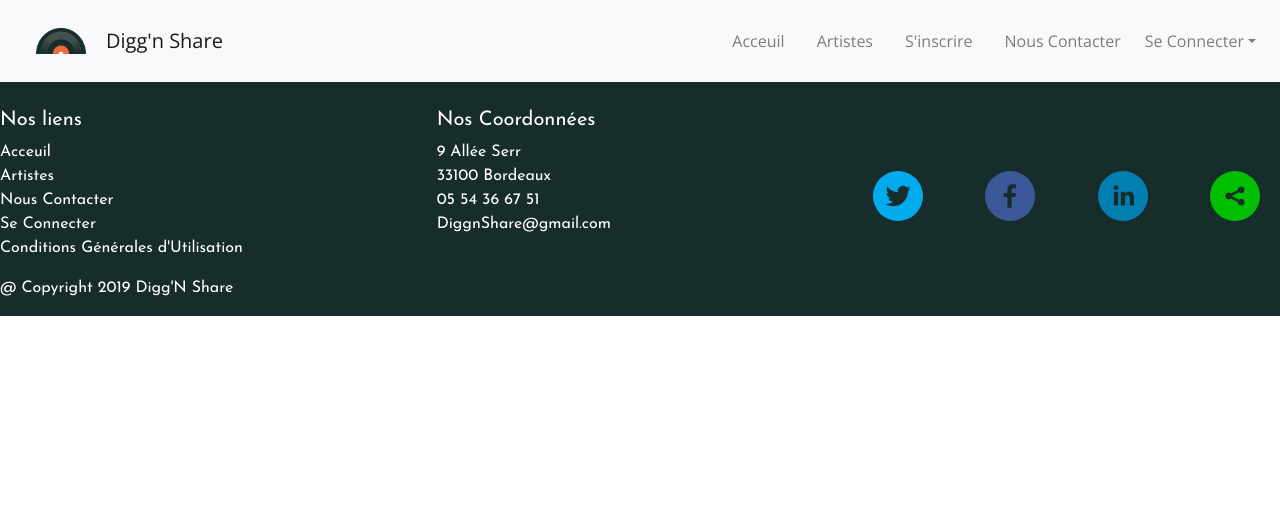
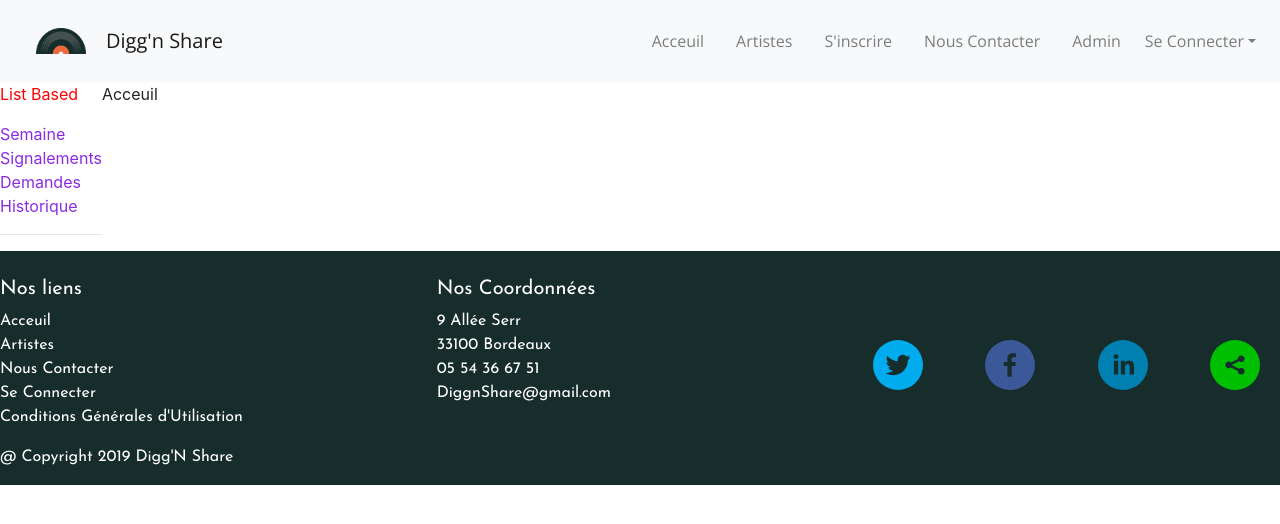
Before and after one commit to AoMirai/Projet2, a React (Create React App) app: page /admin in a window 1280 px wide. Shown: the top 524 px of the page. Built offline with nearby package versions, Linux system fonts and the light colour scheme.

Commit message:
Ajout router admin

```diff
--- /dev/null
+++ b/src/Admin/AdminAcceuil.jsx
@@ -0,0 +1,15 @@
+import React, {Component} from 'react';
+
+class AdminAcceuil extends Component {
+    render() {
+        return(
+         <div className="AdminAcceuil">
+            <p>Acceuil</p>
+         </div>
+
+    )
+ }
+
+}
+
+export default AdminAcceuil;
--- a/src/Admin/Demandes.jsx
+++ b/src/Admin/Demandes.jsx
@@ -5,7 +5,6 @@ class Demandes extends Component {
     render(){
         return(
             <div className="Demandes">
-            <Navigate />
             <p>Les premieres Demandes</p>
             </div>
 
--- a/src/Admin/Historique.jsx
+++ b/src/Admin/Historique.jsx
@@ -6,7 +6,6 @@ class Historique extends Component {
     render(){
         return(
             <div className="Historique">
-            <Navigate/>
             <p>L'historique de session</p>
             </div>
 
--- a/src/Admin/Semaine.jsx
+++ b/src/Admin/Semaine.jsx
@@ -5,8 +5,7 @@ class Semaine extends Component {
     render(){
         return(
             <div className="Semaine">
-                <Navigate/>
-                <p>Lorem ipsum, dolor sit amet consectetur adipisicing elit. Necessitatibus nam molestias maxime reiciendis eaque facere temporibus, quisquam totam, deleniti, culpa vero molestiae? Nemo, id aliquid. Nemo tenetur est magni dolorum!</p>
+                <p>Activité de cette semaine</p>
             </div>
         )
     }
--- a/src/Admin/Signalements.jsx
+++ b/src/Admin/Signalements.jsx
@@ -5,7 +5,6 @@ class Signalements extends Component {
     render(){
         return(
             <div className="Signalements">
-            <Navigate/>
             <p>Voici les Signalements !!!!</p>
 
             </div>
--- a/src/App.js
+++ b/src/App.js
@@ -7,6 +7,16 @@ import Footer from "./NavbarFooter/Footer";
 import Prestaform1 from "./PrestaForm1/PrestaForm";
 import Prestaform2 from "./prestaform2/Prestaform2";
 import Profil from './PageProfil/Profil'
+import AdminAcceuil from "./Admin/AdminAcceuil";
+
+import Navigate from './Admin/Navigate';
+
+import Semaine from './Admin/Semaine';
+import Demandes from './Admin/Demandes';
+import Historique from './Admin/Historique';
+import Signalements from './Admin/Signalements';
+
+import './Admin/Admin.css'
 
 
 
@@ -17,10 +27,21 @@ class App extends Component {
         <BrowserRouter>
           <Navigation />
           <Switch>
-            <Route exact path="/"/>
+            <Route exact path="/" />
             <Route path="/newpresta/1" component={Prestaform1} />
             <Route path="/newpresta/2" component={Prestaform2} />
             <Route path="/profil/1" component={Profil} />
+
+            <Route path="/admin" render={() => (
+              <div className="Admin">
+                <Navigate />
+                <Route exact path="/admin" component={AdminAcceuil} />
+                <Route path="/admin/semaine" component={Semaine} />
+                <Route path="/admin/signalements" component={Signalements} />
+                <Route path="/admin/demandes" component={Demandes} />
+                <Route path="/admin/historique" component={Historique} />
+              </div>
+            )} />
           </Switch>
           <Footer />
         </BrowserRouter>
--- a/src/NavbarFooter/Navbar.jsx
+++ b/src/NavbarFooter/Navbar.jsx
@@ -49,6 +49,9 @@ export default class Navigation extends React.Component {
               <NavItem>
                 <Link to="" className="link">Nous Contacter</Link>
               </NavItem>
+              <NavItem>
+                <Link to="/admin" className="link">Admin</Link>
+              </NavItem>
               <UncontrolledDropdown nav inNavbar>
                 <DropdownToggle nav caret>
                   Se Connecter
```
Also changed, not shown: src/Admin/Admin.jsx (deleted, +0 -28 lines).
